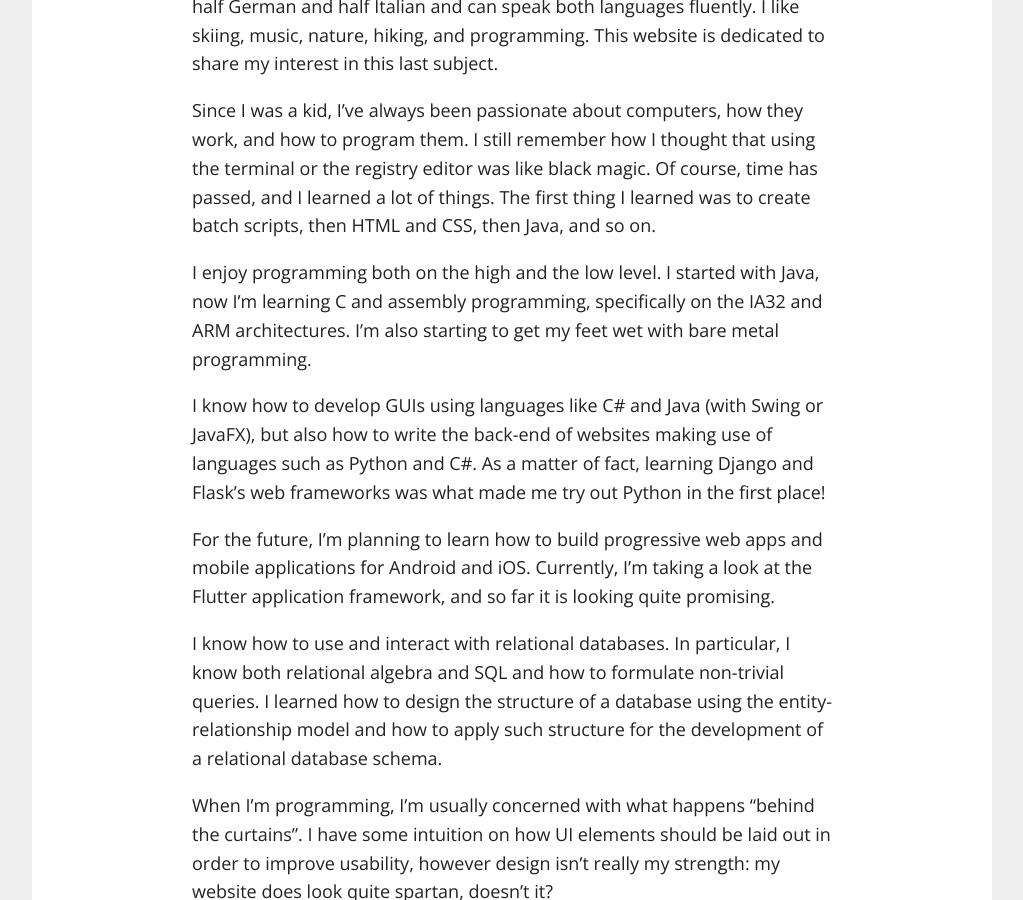
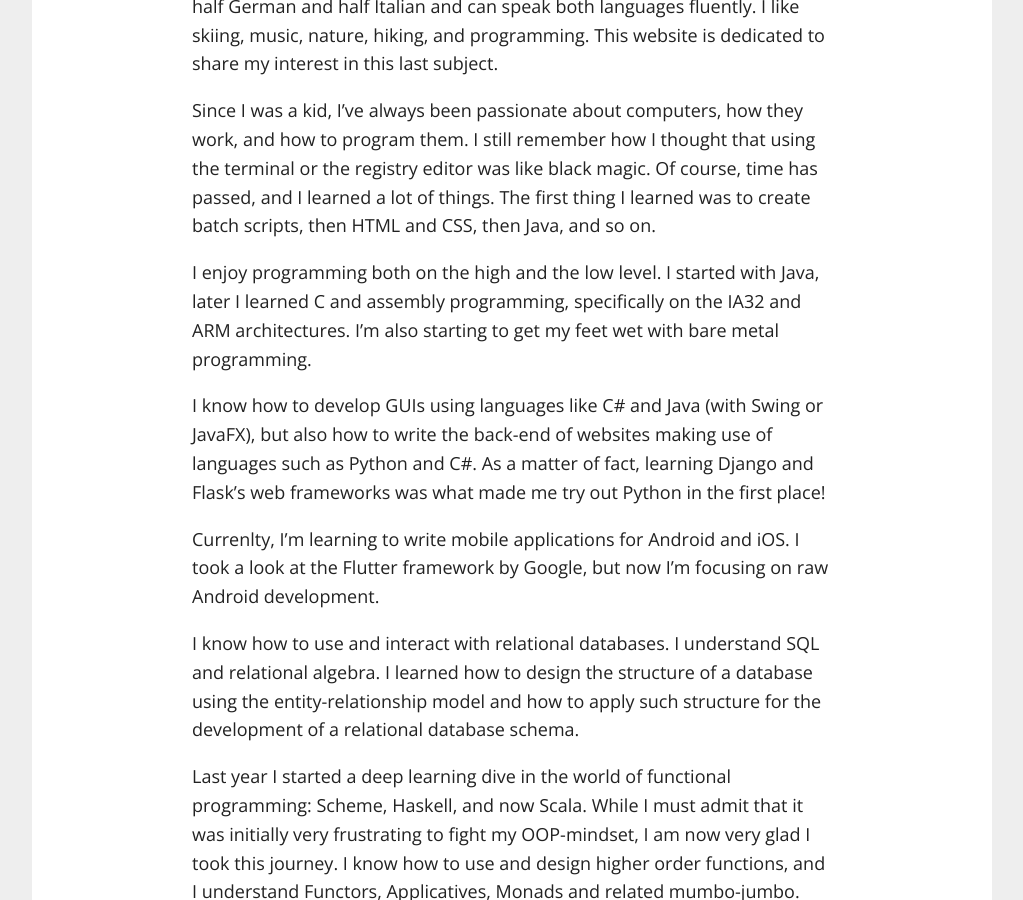
Before and after one commit to xmamo/xmamo.github.io, a Jekyll site: the page built from index.md, in a window 1280 px wide and 900 px high, scrolled down 344 px. Shown: the whole window, without its empty margins (128-1151 px from the left). Built offline with Jekyll 4.4.1, drawn with Linux system fonts in a browser that asks for light colours; our own code applies the rules of GitHub Pages for plain Markdown files; some of the changed text lies outside the part shown.

Commit message:
Update About me page

```diff
--- a/index.md
+++ b/index.md
@@ -1,7 +1,11 @@
 ---
-title: 'About me'
-description: 'My name is Matteo Morena. I like skiing, music, nature, hiking, and programming. This website is dedicated to share my interest in this last subject.'
-keywords: 'Matteo Morena, Mamo, developer, sofware engineer, programmer, software, skills'
+title: About me
+
+description: >-
+  My name is Matteo Morena. I like skiing, music, nature, hiking, and programming. This website is dedicated to share
+  my interest in this last subject.
+
+keywords: Matteo Morena, Mamo, developer, sofware engineer, programmer, software, skills
 ---
 
 # {{ page.title }} #
@@ -15,7 +19,7 @@
 and I learned a lot of things. The first thing I learned was to create batch scripts, then HTML and CSS, then Java, and
 so on.
 
-I enjoy programming both on the high and the low level. I started with Java, now I'm learning C and assembly
+I enjoy programming both on the high and the low level. I started with Java, later I learned C and assembly
 programming, specifically on the IA32 and ARM architectures. I'm also starting to get my feet wet with bare metal
 programming.
 
@@ -23,21 +27,20 @@
 of websites making use of languages such as Python and C#. As a matter of fact, learning Django and Flask's web
 frameworks was what made me try out Python in the first place!
 
-For the future, I'm planning to learn how to build progressive web apps and mobile applications for Android and iOS.
-Currently, I'm taking a look at the Flutter application framework, and so far it is looking quite promising.
+Currenlty, I'm learning to write mobile applications for Android and iOS. I took a look at the Flutter framework by
+Google, but now I'm focusing on raw Android development.
 
-I know how to use and interact with relational databases. In particular, I know both relational algebra and SQL and how
-to formulate non-trivial queries. I learned how to design the structure of a database using the entity-relationship
-model and how to apply such structure for the development of a relational database schema.
+I know how to use and interact with relational databases. I understand SQL and relational algebra. I learned how to
+design the structure of a database using the entity-relationship model and how to apply such structure for the
+development of a relational database schema.
 
-When I'm programming, I'm usually concerned with what happens "behind the curtains". I have some intuition on how UI
-elements should be laid out in order to improve usability, however design isn't really my strength: my website does
-look quite spartan, doesn't it?
+Last year I started a deep learning dive in the world of functional programming: Scheme, Haskell, and now Scala.
+While I must admit that it was initially very frustrating to fight my OOP-mindset, I am now very glad I took this
+journey. I know how to use and design higher order functions, and I understand Functors, Applicatives, Monads and
+related mumbo-jumbo.
 
 Even though I'm still studying and I couldn't apply these skills yet, I learned the basics on the software development
 process of software engineering. I know how to analyze the requirements of a software system, organize them into a more
-formal specification and design an architecture capable of solving the user's needs while minimizing the trade-offs. I
-am aware of the importance of the concept of maintainability and know how to apply the processes to maximize it.
+formal specification and design an architecture capable of solving the user's needs while minimizing the trade-offs.
 
-My journey in the software development world has been --- and still is --- quite interesting, and there's so much to
-learn!
+The challanges of the software development world are quite interesting, and there's much to learn!
```
